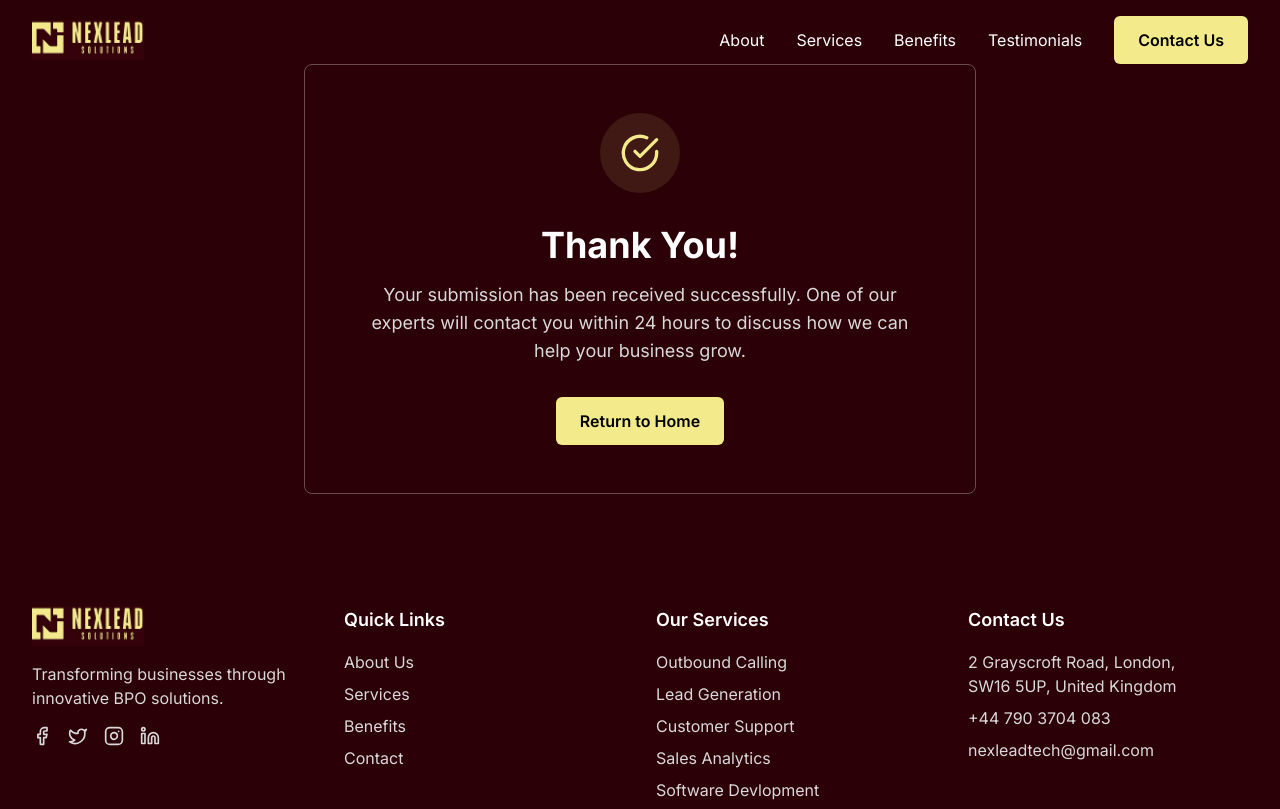
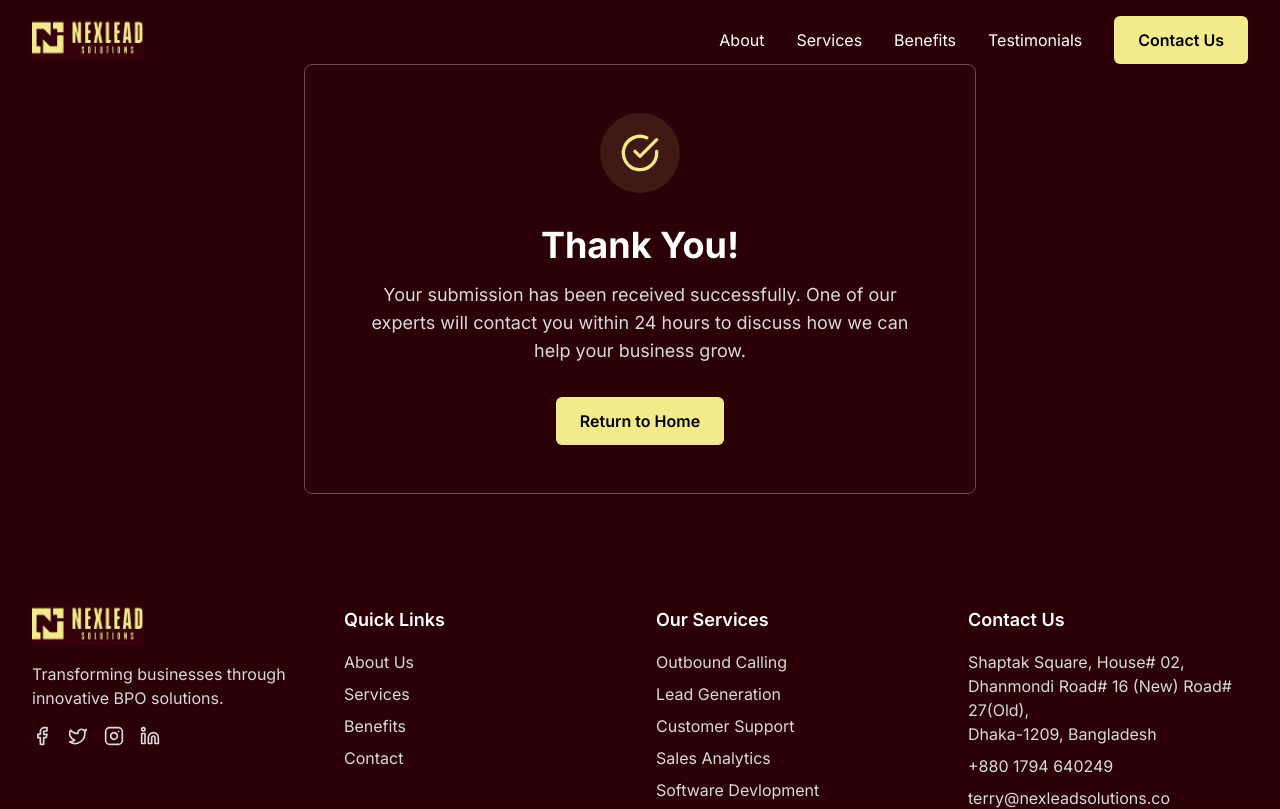
Before and after one commit to Ahsanulk27/NexLead-Landing-Page-Backend, a React (Vite) app: page /thank-you in a window 1280 px wide. Shown: the top 809 px of the page. Built offline with nearby package versions, Linux system fonts and the light colour scheme.

Commit message:
google sheets record integration

```diff
--- a/src/components/Footer.tsx
+++ b/src/components/Footer.tsx
@@ -170,16 +170,16 @@ const Footer: React.FC = () => {
             <h4 className="text-lg font-semibold mb-4">Contact Us</h4>
             <ul className="space-y-2">
               <li className="text-text-muted">
-                2 Grayscroft Road, London,
+                Shaptak Square, House# 02, Dhanmondi Road# 16 (New) Road# 27(Old),
                 <br />
-                SW16 5UP, United Kingdom
+                 Dhaka-1209, Bangladesh
               </li>
               <li>
                 <a
-                  href="tel:+15551234567"
+                  href="tel:+8801794640249"
                   className="text-text-muted hover:text-primary-yellow transition-colors"
                 >
-                  +44 790 3704 083
+                  +880 1794 640249
                 </a>
               </li>
               <li>
@@ -187,7 +187,7 @@ const Footer: React.FC = () => {
                   href="mailto:info@nexlead.com"
                   className="text-text-muted hover:text-primary-yellow transition-colors"
                 >
-                  nexleadtech@gmail.com
+                  terry@nexleadsolutions.co
                 </a>
               </li>
             </ul>
```
